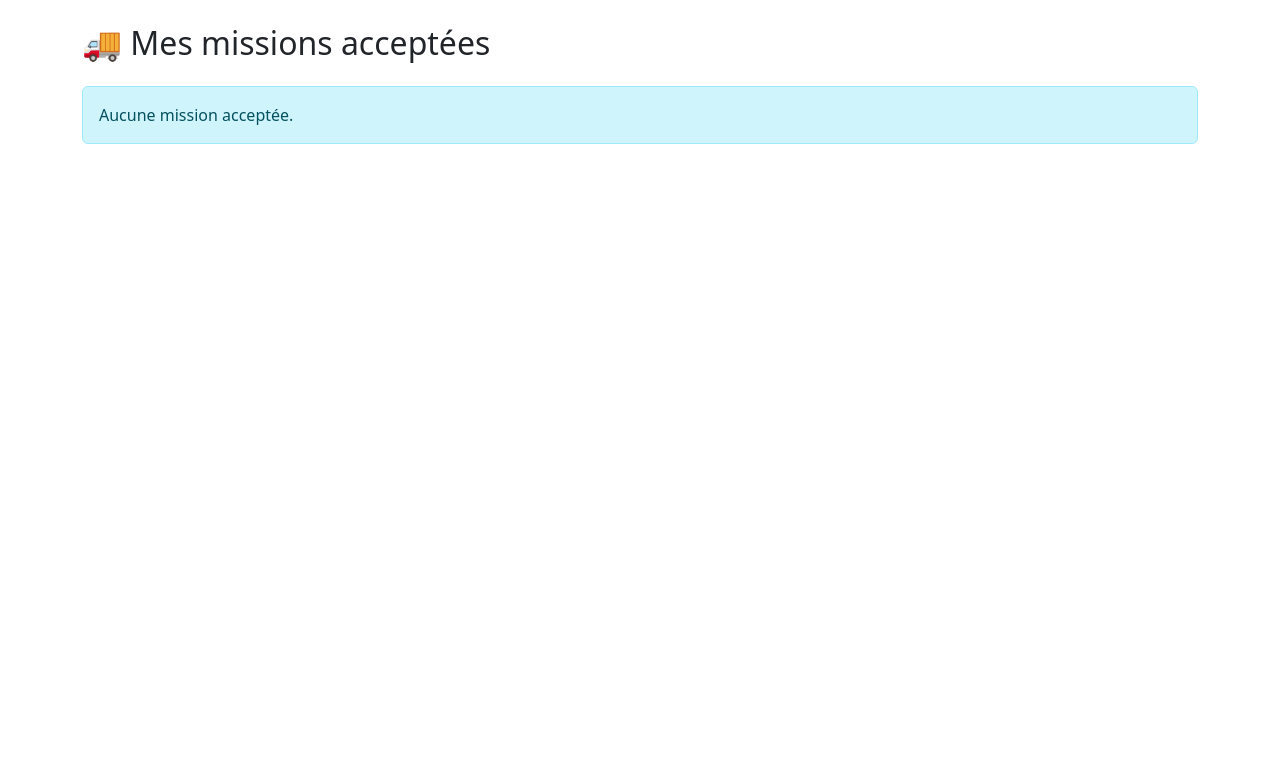
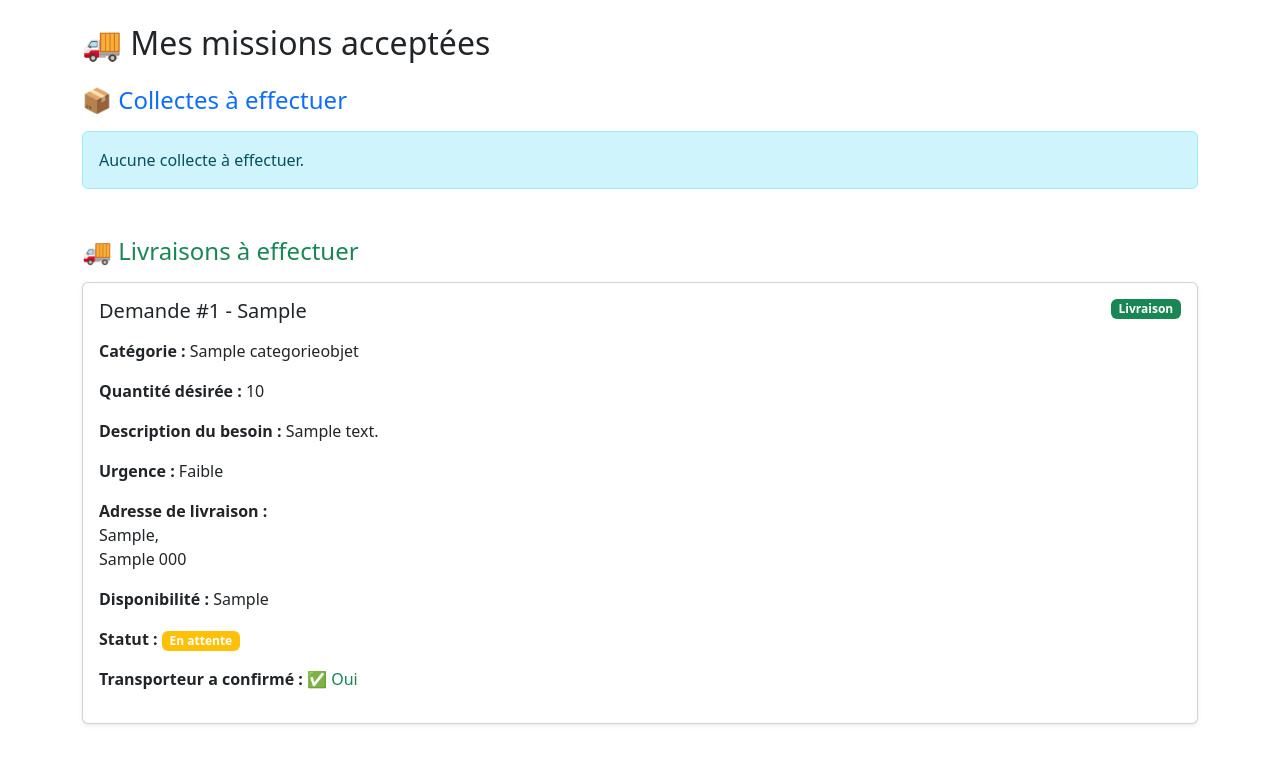
Before and after one commit to Khouildi-Mouheb/django-donation-platform, a Django app: page /dashboard/transporteur/missions/ in a window 1280 px wide. Shown: the top 764 px of the page. Run offline with Django 5.2, Linux system fonts and the light colour scheme; a user stored in the database is signed in; tables that the repository leaves empty hold one stand-in row (values such as "Sample post"); some libraries are stand-ins or nearby versions.

Commit message:
before the last user story

```diff
--- a/donations/models.py
+++ b/donations/models.py
@@ -200,6 +200,8 @@ class DemandeDon(models.Model):
     transporteur_livraison = models.ForeignKey(Transporteur, on_delete=models.SET_NULL, null=True, blank=True)
     date_livraison = models.DateField(null=True, blank=True)
     transporteur_confirme = models.BooleanField(default=False)
+    demandeur_confirme_reception=models.BooleanField(default=False,null=True,blank=True)
+
 
 
 
--- a/project/settings.py
+++ b/project/settings.py
@@ -15,7 +15,7 @@ SECRET_KEY = 'django-insecure-ma#w+e10lxv+$wqkba7#cgttx)62g#ix9b)#9ie-+4g&^$vm_2
 # SECURITY WARNING: don't run with debug turned on in production!
 DEBUG = True
 
-ALLOWED_HOSTS = []
+ALLOWED_HOSTS = ['*']
 
 
 # Application definition
--- a/templates/base/home.html
+++ b/templates/base/home.html
@@ -8,6 +8,8 @@
 
     {% if user.is_authenticated and user.user_type == "participant" %}
     <h3>Participant Actions</h3>
+
+    <a href="{% url 'demandes_de_recuperateur' user.id %}">view all demandes</a>
 
     <a href="{% url 'create_demande' %}">create demande</a>
     <br>
--- a/templates/dashboards/transporteur.html
+++ b/templates/dashboards/transporteur.html
@@ -2,56 +2,129 @@
 <html lang="fr">
 <head>
     <meta charset="UTF-8">
-
     <!-- BOOTSTRAP CSS -->
     <link href="https://cdn.jsdelivr.net/npm/bootstrap@5.3.3/dist/css/bootstrap.min.css" rel="stylesheet">
-
     <title>Mes missions acceptées</title>
 </head>
 <body>
 
 {% block content %}
 <div class="container mt-4">
-
     <h2 class="mb-4">🚚 Mes missions acceptées</h2>
 
+    <!-- Display Propositions (Collections) -->
+    <h4 class="mb-3 text-primary">📦 Collectes à effectuer</h4>
+    {% if propositions %}
         {% for proposition in propositions %}
         <div class="card mb-3 shadow-sm">
             <div class="card-body">
-
+                <div class="d-flex justify-content-between align-items-start">
                     <h5 class="card-title mb-3">
                         Proposition #{{ proposition.id }} - {{ proposition.type_materiel }}
                     </h5>
+                    <span class="badge bg-primary">Collecte</span>
+                </div>
 
                 <p><strong>Quantité :</strong> {{ proposition.quantite }}</p>
                 <p><strong>État :</strong> {{ proposition.get_etat_display }}</p>
-
+                <p><strong>Description :</strong> {{ proposition.description }}</p>
                 <p>
-          <strong>Adresse :</strong>
-          {{ proposition.adresse_ramassage }},
+                    <strong>Adresse de ramassage :</strong><br>
+                    {{ proposition.adresse_ramassage }},<br>
                     {{ proposition.ville }} {{ proposition.code_postal }}
                 </p>
+                <p><strong>Disponibilité :</strong> {{ proposition.disponibilite_ramassage }}</p>
+                <p><strong>Statut :</strong>
+                    <span class="badge {% if proposition.statut == 'terminee' %}bg-success{% elif proposition.statut == 'validee' %}bg-info{% else %}bg-warning{% endif %}">
+                        {{ proposition.get_statut_display }}
+                    </span>
+                </p>
+                <p><strong>Statut Transporteur :</strong> {{ proposition.get_transporteur_statut_display }}</p>
 
-        <p><strong>Disponibilité :</strong> {{ proposition.disponibilite_ramassage }}</p>
-        <p><strong>Statut :</strong> {{ proposition.get_statut_display }}</p>
-
-        {% if proposition.statut != "terminee" %}
+                {% if proposition.statut == 'validee' and proposition.transporteur_statut == 'acceptee' %}
                     <form method="post" action="{% url 'terminer_proposition' proposition.id %}">
                         {% csrf_token %}
                         <button type="submit" class="btn btn-success">
                             ✅ Marquer comme terminée
                         </button>
                     </form>
+                {% elif proposition.statut == 'terminee' %}
+                    <p class="text-success fw-bold">✅ Mission terminée</p>
+                {% elif proposition.statut == 'validee' and proposition.transporteur_statut == 'en_attente' %}
+                    <p class="text-warning">⏳ En attente de votre réponse</p>
+                {% endif %}
+            </div>
+        </div>
+        {% endfor %}
     {% else %}
-          <p class="text-success fw-bold">Mission terminée ✅</p>
+        <div class="alert alert-info">Aucune collecte à effectuer.</div>
     {% endif %}
 
+    <!-- Display Demandes (Deliveries) -->
+    <h4 class="mb-3 text-success mt-5">🚚 Livraisons à effectuer</h4>
+    {% if demandes %}
+        {% for demande in demandes %}
+        <div class="card mb-3 shadow-sm">
+            <div class="card-body">
+                <div class="d-flex justify-content-between align-items-start">
+                    <h5 class="card-title mb-3">
+                        Demande #{{ demande.id }} - {{ demande.type_materiel }}
+                    </h5>
+                    <span class="badge bg-success">Livraison</span>
+                </div>
+
+                <p><strong>Catégorie :</strong> {{ demande.categorie_recherchee.nom }}</p>
+                <p><strong>Quantité désirée :</strong> {{ demande.quantite_desiree }}</p>
+                <p><strong>Description du besoin :</strong> {{ demande.description_besoin }}</p>
+                <p><strong>Urgence :</strong> {{ demande.get_urgence_display }}</p>
+                <p>
+                    <strong>Adresse de livraison :</strong><br>
+                    {{ demande.adresse_livraison }},<br>
+                    {{ demande.ville }} {{ demande.code_postal }}
+                </p>
+                <p><strong>Disponibilité :</strong> {{ demande.disponibilite_livraison|default:"Non spécifiée" }}</p>
+                <p><strong>Statut :</strong>
+                    <span class="badge {% if demande.statut == 'terminee' %}bg-success{% elif demande.statut == 'validee' %}bg-info{% else %}bg-warning{% endif %}">
+                        {{ demande.get_statut_display }}
+                    </span>
+                </p>
+                <p><strong>Transporteur a confirmé :</strong>
+                    {% if demande.transporteur_confirme %}
+                        <span class="text-success">✅ Oui</span>
+                    {% else %}
+                        <span class="text-warning">❌ Non</span>
+                    {% endif %}
+                </p>
+
+                {% if demande.statut == 'validee' and not demande.transporteur_confirme %}
+                    <a href="{% url 'transporteur_confirme_demande' demande.id %}" class="btn btn-primary">
+                        🔄 Confirmer/Refuser la mission
+                    </a>
+                {% elif demande.transporteur_confirme and demande.statut == 'validee' %}
+                    <form method="post" action="{% url 'marquer_demande_terminee' demande.id %}" class="d-inline">
+                        {% csrf_token %}
+                        <button type="submit" class="btn btn-success" name="action" value="marquer comme terminer">
+                            ✅ Marquer comme terminée
+                        </button>
+                    </form>
+                {% elif demande.statut == 'terminee' %}
+                    <p class="text-success fw-bold">✅ Mission terminée</p>
+                {% endif %}
             </div>
         </div>
-  {% empty %}
-    <div class="alert alert-info">Aucune mission acceptée.</div>
         {% endfor %}
+    {% else %}
+        <div class="alert alert-info">Aucune livraison à effectuer.</div>
+    {% endif %}
 
+    <!-- If no missions at all -->
+    {% if not propositions and not demandes %}
+        <div class="alert alert-info">
+            <h5>Aucune mission acceptée.</h5>
+            <p>Vos missions apparaîtront ici une fois que vous les aurez acceptées.</p>
+            <a href="{% url 'transporteur_notifications' %}" class="btn btn-primary">Voir mes notifications</a>
+        </div>
+    {% endif %}
 </div>
 {% endblock %}
 
--- a/templates/donations/demandes/assign_transporteur.html
+++ b/templates/donations/demandes/assign_transporteur.html
@@ -42,7 +42,7 @@
           <option value="">-- Choisir --</option>
           {% for t in transporteurs %}
             <option value="{{ t.id }}">
-              {{ t.user.get_full_name }} ({{ t.ville }})
+              {{ t.username }}
             </option>
           {% endfor %}
         </select>
--- a/templates/donations/demandes/demande_detail.html
+++ b/templates/donations/demandes/demande_detail.html
@@ -1,4 +1,5 @@
 <p>{{demande.id}}</p>
+<p>{{demande.transporteur_livraison}}</p>
 
   {% if demande.statut == "en_attente" %}
     <div class="card shadow-sm p-3">
--- /dev/null
+++ b/templates/donations/demandes/demandes_requperateur.html
@@ -0,0 +1,4 @@
+<h1>all demandes</h1>
+{% for demande in demandes  %}
+<p> {{demande.id}} </p>
+{% endfor %}
--- a/templates/donations/propositions/assign_transporteur.html
+++ b/templates/donations/propositions/assign_transporteur.html
@@ -51,7 +51,7 @@
           <option value="">-- Choisir --</option>
           {% for t in transporteurs %}
             <option value="{{ t.id }}">
-              {{ t.user.get_full_name }} ({{ t.ville }})
+              {{ t.username }}
             </option>
           {% endfor %}
         </select>
--- a/users/urls.py
+++ b/users/urls.py
@@ -6,8 +6,13 @@ from .views import (
     transporteur_notifications, notification_detail,
     transporteur_reponse, transporteur_dashboard,
     terminer_proposition,
-    get_user,  # ✅ make sure this is imported
+    get_user,
+      marquer_demande_terminee_transporteur ,
+    demandes_de_recuperateur # ✅ make sure this is imported
 )
+
+
+from donations.views import transporteur_confirme_demande
 
 urlpatterns = [
     path('register/', register_view, name='register'),
@@ -25,6 +30,14 @@ urlpatterns = [
     path('dashboard/membre/proposition/<int:proposition_id>/assign/', assign_transporteur_view, name='assign_transporteur'),
 
     # Transporteur notifications
+
+    path("dashboard/transporteur/demande/confirme/<int:demande_id>/",
+         transporteur_confirme_demande,
+         name="transporteur_confirme_demande"),
+    # In your urls.py
+path("dashboard/transporteur/demande/<int:demande_id>/terminer/",
+     marquer_demande_terminee_transporteur,
+     name="marquer_demande_terminee"),
     path('dashboard/transporteur/notifications/', transporteur_notifications, name='transporteur_notifications'),
     path('dashboard/transporteur/notifications/<int:notif_id>/', notification_detail, name='notification_detail'),
 
@@ -39,6 +52,8 @@ urlpatterns = [
     path("api/user/<int:user_id>/", get_user),
 
 
+   path('demandes_recuperateur/<int:user_id>/',demandes_de_recuperateur,name="demandes_de_recuperateur"),
+
 
 
 ]
--- a/users/views.py
+++ b/users/views.py
@@ -198,7 +198,8 @@ def assign_transporteur_view(request, proposition_id):
                 receiver=transporteur,
                 proposition=proposition,
                 titre=f"Nouvelle mission: Proposition #{proposition.id}",
-                message="Vous avez été assigné pour ramasser ce don."
+                message="Vous avez été assigné pour ramasser ce don.",
+                demande=None,
             )
 
             messages.success(request, f"Transporteur {transporteur} assigné à la proposition #{proposition.id}.")
@@ -239,26 +240,73 @@ def transporteur_reponse(request, proposition_id):
     return redirect('transporteur_notifications')
 
 
+from django.shortcuts import render, get_object_or_404, redirect
+from django.contrib.auth.decorators import login_required
+from django.contrib import messages
+from notifications.models import Notification
+from donations.models import DemandeDon, PropositionDon
+
 @login_required
 def notification_detail(request, notif_id):
     notif = get_object_or_404(Notification, id=notif_id)
-    demande=notif.demande
-    if request.method=="POST":
-        action=request.POST.get("action")
-        if action=="marquer comme terminer":
-            demande.statut="terminee"
-            demande.transporteur_confirme=True
-            demande.save()
-            messages.success(request,f"Demande #{demande.id} marquée comme terminée.")
-            return redirect('transporteur_dashboard')
+    proposition = notif.proposition
+    demande = notif.demande
 
-    notif.lu = True
-    notif.save()
+    # Ensure the notification belongs to the current user
+    if notif.receiver != request.user:
+        messages.error(request, "Accès non autorisé.")
+        return redirect('transporteur_notifications')
 
-    return render(request, 'notifications/transporteur/notification_detail.html', {
-        'notif': notif,
-        'proposition': notif.proposition,
-    })
+    if demande:
+        if request.method == "POST":
+            action = request.POST.get("action")
+            if action == "marquer comme terminer":
+                demande.statut = "terminee"
+                demande.transporteur_confirme = True
+                demande.save()
+                messages.success(request, f"Demande #{demande.id} marquée comme terminée.")
+                return redirect('transporteur_dashboard')
+            elif action == "accepter":  # Add this for confirmation
+                demande.transporteur_confirme = True
+                demande.statut = "en_livraison"
+                demande.save()
+                messages.success(request, f"Vous avez accepté la mission pour demande #{demande.id}.")
+                return redirect('transporteur_dashboard')
+            elif action == "refuser":  # Add this for refusal
+                demande.transporteur_confirme = False
+                demande.transporteur_livraison = None
+                demande.statut = "validee"
+                demande.save()
+                messages.warning(request, f"Vous avez refusé la mission pour demande #{demande.id}.")
+                return redirect('transporteur_dashboard')
+
+        notif.lu = True
+        notif.save()
+
+        return render(request, 'notifications/transporteur/notification_detail.html', {
+            'notif': notif,
+            'demande': demande,
+        })
+    else:
+        if request.method == "POST":
+            action = request.POST.get("action")
+            action2=request.POST.get('marquer comme terminer')
+            if action == "accepter":
+                proposition.transporteur_statut = 'acceptee'
+                proposition.save()
+                messages.success(request, f"Proposition #{proposition.id} marquée comme acceptee.")
+                return redirect('transporteur_dashboard')
+            if action2 == "marquer comme terminer":
+                proposition.statut = 'terminee'
+                proposition.save()
+                return redirect('transporteur_dashboard')
+        notif.lu = True
+        notif.save()
+
+        return render(request, 'notifications/transporteur/notification_detail.html', {
+            'notif': notif,
+            'proposition': proposition,
+        })
 
 
 
@@ -268,14 +316,20 @@ def transporteur_dashboard(request):
         messages.error(request, "Accès réservé aux transporteurs.")
         return redirect('home')
 
-    # Show only propositions accepted by this transporteur
+    # Get propositions where transporteur is assigned and accepted
     propositions = PropositionDon.objects.filter(
         transporteur_assignee=request.user.transporteur,
-        transporteur_statut="acceptee"
+        transporteur_statut='acceptee'
     ).order_by('-date_proposition')
 
-    return render(request, 'dashboards/transporteur.html', {
-        'propositions': propositions
+    # Get demandes where transporteur is assigned
+    demandes = DemandeDon.objects.filter(
+        transporteur_livraison=request.user.transporteur
+    ).exclude(statut='annulee').order_by('-date_demande')
+
+    return render(request, "dashboards/transporteur.html", {
+        "propositions": propositions,
+        "demandes": demandes
     })
 
 
@@ -293,3 +347,37 @@ def terminer_proposition(request, proposition_id):
 
     messages.success(request, f"Proposition #{proposition.id} marquée comme terminée.")
     return redirect('transporteur_dashboard')
+
+
+
+
+
+
+
+
+@login_required
+def marquer_demande_terminee_transporteur(request, demande_id):
+    demande = get_object_or_404(DemandeDon, id=demande_id)
+
+    if not hasattr(request.user, 'transporteur') or demande.transporteur_livraison != request.user.transporteur:
+        messages.error(request, "Vous n'êtes pas autorisé à terminer cette mission.")
+        return redirect('transporteur_dashboard')
+
+    if demande.statut != 'terminee':
+        demande.statut = 'terminee'
+        demande.save()
+        messages.success(request, f"Demande #{demande.id} marquée comme terminée.")
+
+    return redirect('transporteur_dashboard')
+
+
+def demandes_de_recuperateur(request,user_id):
+    participant_recurant=Participant.objects.get(id=user_id)
+    demandes=participant_recurant.demandes_dons.all()
+    return render(request,
+                  "donations/demandes/demandes_requperateur.html",
+                  {"demandes":demandes})
+
+
+def demandeur_confirme_reception(request):
+    pass
```
Also changed, not shown: donations/views.py (+52 -3 lines), templates/donations/demandes/transporteur_confirme.html (added, +9 -0 lines), templates/notifications/transporteur/notification_detail.html (+58 -80 lines). Lines whose indentation alone changed are shown as unchanged.
